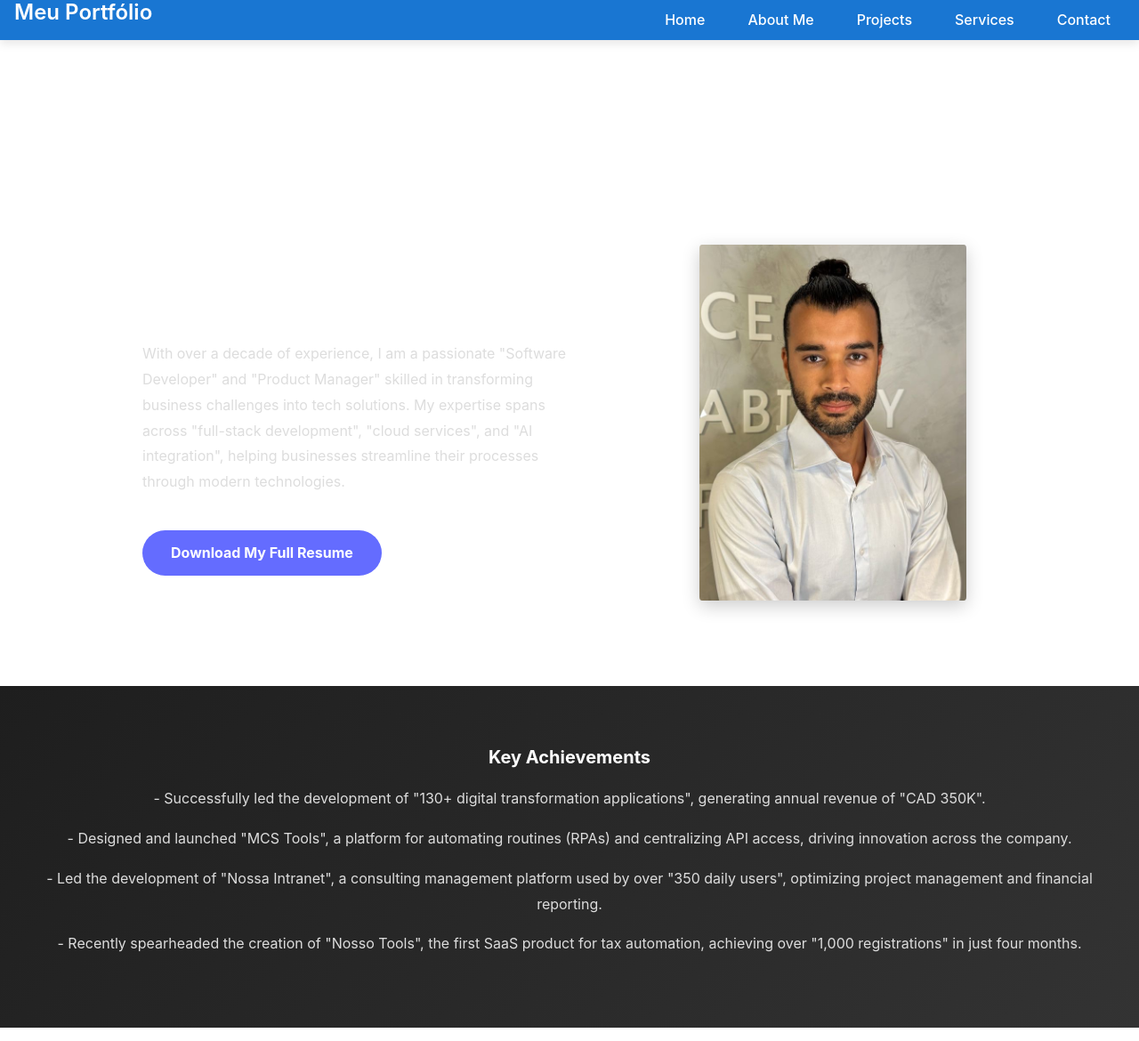
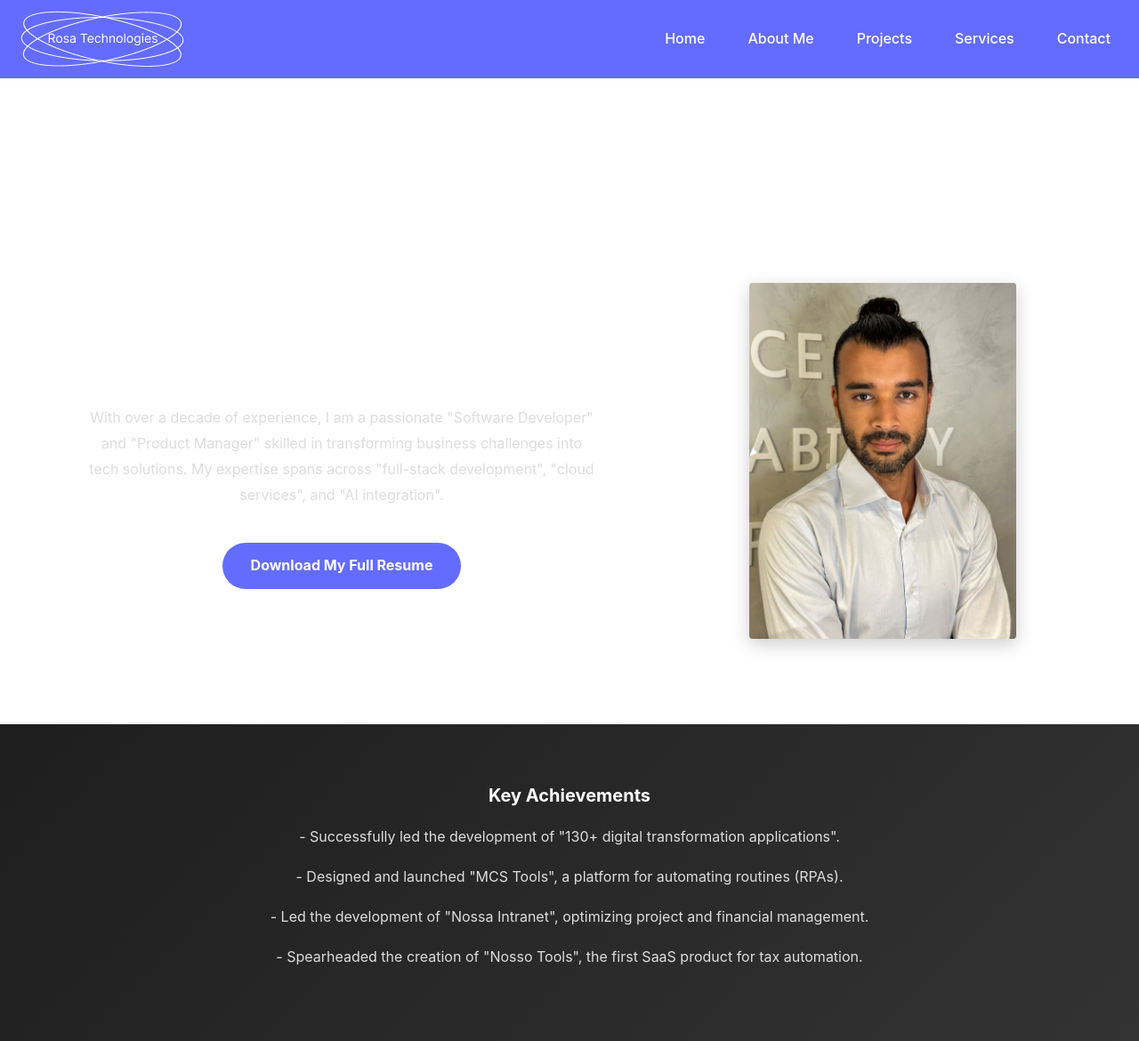
Before and after one commit to rosadigital/portifolioCentennial, a React (Vite) app in the folder portifolio/: page /about in a window 1280 px wide. Shown: the whole page at 89% size. Built offline with nearby package versions, Linux system fonts and the light colour scheme.

Commit message:
Adjusts in copywrinting and navbar
* Logo in the navbar
* Adjustments in copywriting

```diff
--- a/portifolio/src/components/NavBar.jsx
+++ b/portifolio/src/components/NavBar.jsx
@@ -1,12 +1,13 @@
 import React from 'react';
 import { Link } from 'react-router-dom';
 import '../styles/NavBar.css';
+import logo from '../assets/logo.png';
 
 const NavBar = () => {
   return (
     <nav className="navbar">
       <div className="toolbar">
-        <h1 className="logo">Meu Portfólio</h1>
+        <img src={logo} alt="Logo Rosa Technologies" className="logo" />
         <div className="nav-links">
           <Link to="/">Home</Link>
           <Link to="/about">About Me</Link>
--- a/portifolio/src/pages/AboutMe.jsx
+++ b/portifolio/src/pages/AboutMe.jsx
@@ -7,60 +7,37 @@ const AboutMe = () => {
   return (
     <>
       <NavBar />
-      <div className="container-about">
-        <h1 className="title-about">
-          Felipe Rosa – Software Developer & Product Manager
-        </h1>
-
+      <section className="container-about">
+        <h1 className="title-about">Felipe Rosa – Software Developer & Product Manager</h1>
         <div className="grid-container-about">
           <div className="grid-item-about">
-            <h2 className="section-title-about">
-              About Me
-            </h2>
-            <p className="text-about">
-              With over a decade of experience, I am a passionate "Software Developer" and "Product Manager" skilled in transforming
-              business challenges into tech solutions. My expertise spans across "full-stack development", "cloud services", and "AI integration",
-              helping businesses streamline their processes through modern technologies.
-            </p>
-            <a
-              href="../assets/FelipeRosaDeveloperAI2024.docx"
-              className="button-about"
-              download
-            >
-              Download My Full Resume
-            </a>
+            <header className="header-about">
+              <h2 className="section-title-about">About Me</h2>
+              <p className="text-about">
+                With over a decade of experience, I am a passionate "Software Developer" and "Product Manager" skilled in transforming
+                business challenges into tech solutions. My expertise spans across "full-stack development", "cloud services", and "AI integration".
+              </p>
+              <a href="../assets/FelipeRosaDeveloperAI2024.docx" className="button-about" download>
+                Download My Full Resume
+              </a>
+            </header>
           </div>
 
           <div className="grid-item-about">
             <div className="image-container-about">
-              <img
-                src={profilePhoto}
-                alt="Felipe Rosa"
-                className="profile-photo-about"
-              />
+              <img src={profilePhoto} alt="Felipe Rosa" className="profile-photo-about" />
             </div>
           </div>
         </div>
-      </div>
+      </section>
 
-      <div className="welcome-box-about">
-        <h2 className="welcome-title-about">
-          Key Achievements
-        </h2>
-
-        <p className="text-about">
-          - Successfully led the development of "130+ digital transformation applications", generating annual revenue of "CAD 350K".
-        </p>
-        <p className="text-about">
-          - Designed and launched "MCS Tools", a platform for automating routines (RPAs) and centralizing API access, driving innovation across the company.
-        </p>
-        <p className="text-about">
-          - Led the development of "Nossa Intranet", a consulting management platform used by over "350 daily users", optimizing project management and financial reporting.
-        </p>
-        <p className="text-about">
-          - Recently spearheaded the creation of "Nosso Tools", the first SaaS product for tax automation, achieving over "1,000 registrations" in just four months.
-        </p>
-      </div>
+      <section className="achievements-box-about">
+        <h2 className="achievements-title-about">Key Achievements</h2>
+        <p className="text-about">- Successfully led the development of "130+ digital transformation applications".</p>
+        <p className="text-about">- Designed and launched "MCS Tools", a platform for automating routines (RPAs).</p>
+        <p className="text-about">- Led the development of "Nossa Intranet", optimizing project and financial management.</p>
+        <p className="text-about">- Spearheaded the creation of "Nosso Tools", the first SaaS product for tax automation.</p>
+      </section>
     </>
   );
 };
--- a/portifolio/src/pages/Projects.jsx
+++ b/portifolio/src/pages/Projects.jsx
@@ -1,4 +1,3 @@
-// Projects.jsx
 import React from 'react';
 import NavBar from '../components/NavBar';
 import img_MCSTools from '../assets/img_MCSTools.png';
@@ -47,25 +46,13 @@ const ProjectCard = ({ project, index }) => {
   return (
     <div className={`project-card-projects ${directionClass}`}>
       <div className="project-image-container-projects">
-        <img
-          src={project.image}
-          alt={project.alt}
-          className="project-image-projects"
-        />
+        <img src={project.image} alt={project.alt} className="project-image-projects" />
       </div>
       <div className="project-details-projects">
-        <h3 className="project-title-projects">
-          {project.title}
-        </h3>
-        <p className="project-description-projects">
-          {project.description}
-        </p>
-        <p className="project-role-projects">
-          <strong>Role:</strong> {project.role}
-        </p>
-        <p className="project-outcome-projects">
-          <strong>Outcome:</strong> {project.outcome}
-        </p>
+        <h3 className="project-title-projects">{project.title}</h3>
+        <p className="project-description-projects">{project.description}</p>
+        <p className="project-role-projects"><strong>Role:</strong> {project.role}</p>
+        <p className="project-outcome-projects"><strong>Outcome:</strong> {project.outcome}</p>
       </div>
     </div>
   );
@@ -75,14 +62,12 @@ const Projects = () => {
   return (
     <>
       <NavBar />
-      <div className="projects-container-projects">
-        <h2 className="projects-title-projects">
-          Featured Projects
-        </h2>
+      <section className="projects-container-projects">
+        <h2 className="projects-title-projects">Featured Projects</h2>
         {projects.map((project, index) => (
           <ProjectCard key={index} project={project} index={index} />
         ))}
-      </div>
+      </section>
     </>
   );
 };
--- a/portifolio/src/pages/Services.jsx
+++ b/portifolio/src/pages/Services.jsx
@@ -33,26 +33,20 @@ const Services = () => {
   return (
     <>
       <NavBar />
-      <div className="container-services">
-        <h2 className="title-services">
-          My Core Services
-        </h2>
+      <section className="container-services">
+        <h2 className="title-services">My Core Services</h2>
         <p className="subtitle-services">
-          I offer a diverse range of services designed to help businesses leverage cutting-edge technologies for digital transformation, automation, and AI integration.
+          I offer services to help businesses leverage cutting-edge technologies for digital transformation.
         </p>
         <div className="grid-container-services">
           {services.map((service, index) => (
             <div className="service-card-services" key={index}>
-              <h3 className="service-title-services">
-                {service.title}
-              </h3>
-              <p className="service-description-services">
-                {service.description}
-              </p>
+              <h3 className="service-title-services">{service.title}</h3>
+              <p className="service-description-services">{service.description}</p>
             </div>
           ))}
         </div>
-      </div>
+      </section>
     </>
   );
 };
--- a/portifolio/src/styles/AboutMe.css
+++ b/portifolio/src/styles/AboutMe.css
@@ -1,13 +1,35 @@
 .container-about {
   padding-top: 6rem;
   padding-bottom: 6rem;
+  padding-left: 6rem;
+
+  margin: 0 auto;
+  text-align: center;
 }
 
 .title-about {
   font-weight: bold;
   color: #fff;
-  text-align: center;
   margin-bottom: 5rem;
+  font-size: 2rem;
+}
+
+.grid-container-about {
+  display: flex;
+  flex-wrap: wrap;
+  gap: 2rem;
+  justify-content: center;
+  align-items: center;
+}
+
+.grid-item-about {
+  flex: 1 1 100%;
+}
+
+@media (min-width: 960px) {
+  .grid-item-about {
+    flex: 1 1 45%;
+  }
 }
 
 .section-title-about {
@@ -49,31 +71,14 @@
   box-shadow: 0 6px 20px rgba(0, 0, 0, 0.2);
 }
 
-.grid-container-about {
-  display: flex;
-  flex-wrap: wrap;
-  align-items: center;
-  gap: 2rem;
-}
-
-.grid-item-about {
-  flex: 1 1 100%;
-}
-
-@media (min-width: 960px) {
-  .grid-item-about {
-    flex: 1 1 45%;
-  }
-}
-
-.welcome-box-about {
+.achievements-box-about {
   padding: 4rem 2rem;
   text-align: center;
   background: linear-gradient(135deg, #1e1e1e 0%, #333 100%);
   color: #ddd;
 }
 
-.welcome-title-about {
+.achievements-title-about {
   color: #fff;
   font-weight: bold;
 }
--- a/portifolio/src/styles/ContactMe.css
+++ b/portifolio/src/styles/ContactMe.css
@@ -15,7 +15,7 @@
 
 .subtitle-contactme {
   text-align: center;
-  margin-bottom: 2rem;
+  margin-bottom: 4rem;
   color: #fff;
 }
 
@@ -52,7 +52,6 @@
   box-sizing: border-box;
 }
 
-/* Placeholder styling */
 .form-field-contactme::placeholder {
   color: #fff;
   opacity: 1;
--- a/portifolio/src/styles/NavBar.css
+++ b/portifolio/src/styles/NavBar.css
@@ -1,28 +1,21 @@
-.container-about {
-  flex-grow: 1;
-  padding-top: 4rem;
-  margin-left: 10rem;
-  margin-right: 6rem;
-}
-
 .navbar {
   position: sticky;
   top: 0;
   z-index: 1000;
-  background-color: #1976d2; /* Changed to match the original MUI color */
-  box-shadow: 0 4px 10px rgba(0, 0, 0, 0.1);
+  background-color: #646cff;
+  width: 100%;
 }
 
 .toolbar {
   display: flex;
   align-items: center;
+  justify-content: space-between;
   padding: 0 1rem;
 }
 
 .logo {
-  font-size: 1.5rem;
-  color: white;
-  flex-grow: 1;
+  height: auto;
+  width: auto;
 }
 
 .nav-links {
@@ -40,3 +33,22 @@
   background-color: rgba(255, 255, 255, 0.1);
   border-radius: 4px;
 }
+
+@media (max-width: 768px) {
+  .toolbar {
+    flex-direction: column;
+    align-items: center;
+  }
+
+  .nav-links {
+    flex-direction: column;
+    gap: 0.5rem;
+    margin-top: 10px;
+  }
+}
+
+@media (max-width: 480px) {
+  .nav-links {
+    display: none;
+  }
+}
```
Also changed, not shown: portifolio/src/pages/ContactMe.jsx (+14 -49 lines), portifolio/src/pages/Home.jsx (+14 -28 lines), portifolio/src/assets/logo.jpg (added), portifolio/src/assets/logo.png (added).
